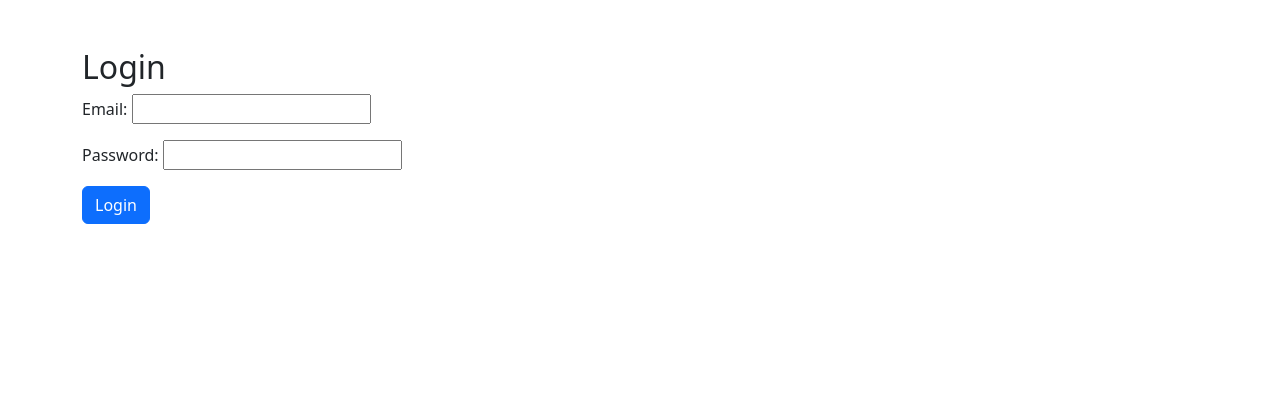
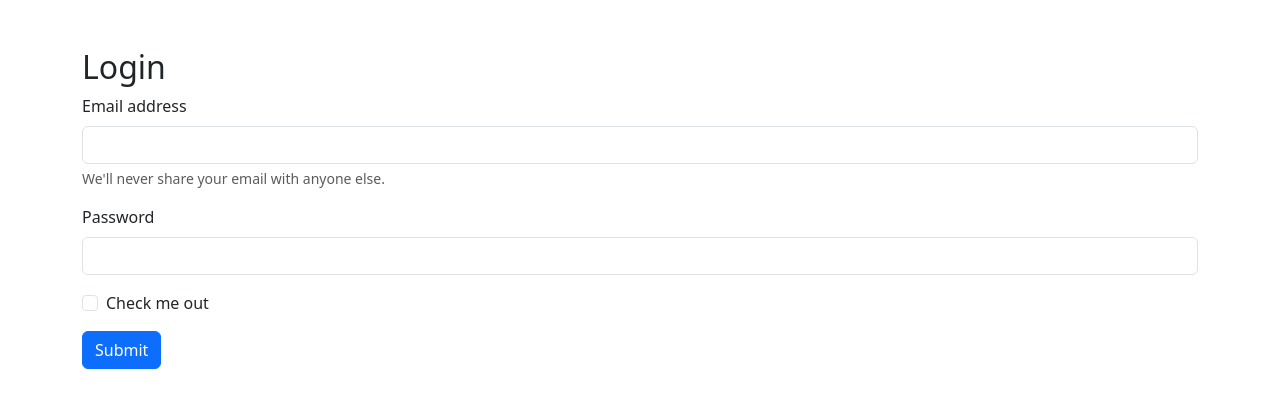
Before and after one commit to TheK001/Ecom, a Django app: template accounts/templates/registration/login.html in a window 1280 px wide. Shown: the top 408 px of the page. Run offline with Django 5.2, Linux system fonts and the light colour scheme; the template is opened without the code that fills it: values that come from a table or form of the project are taken from there, others are empty; parts of the project's set-up code (start-up, migrations or seed data) failed here and were passed over.

Commit message:
login and register templates

```diff
--- a/accounts/api/urls.py
+++ b/accounts/api/urls.py
@@ -4,7 +4,7 @@ from rest_framework_simplejwt.views import TokenRefreshView, TokenObtainPairView
 from .views import RegisterView, LoginView
 urlpatterns = [
     path('users/', UserListView.as_view(), name='user-list'),
-    path('register/', RegisterView.as_view(), name='register'),
-    path('login/', LoginView.as_view(), name='login'),
+    path('register/', RegisterView.as_view(), name='register-api'),
+    path('login/', LoginView.as_view(), name='login-api'),
     path('token/refresh/', TokenRefreshView.as_view(), name='token-refresh'),
 ]
--- a/accounts/templates/registration/login.html
+++ b/accounts/templates/registration/login.html
@@ -6,6 +6,7 @@
 </head>
 <body>
 <div class="container mt-5">
+
   <h2>Login</h2>
 
   {% if messages %}
@@ -16,8 +17,20 @@
 
   <form method="POST">
     {% csrf_token %}
-    {{ form.as_p }}
-    <button type="submit" class="btn btn-primary">Login</button>
+    <div class="mb-3">
+      <label for="exampleInputEmail1" class="form-label">Email address</label>
+      <input type="email" class="form-control" id="exampleInputEmail1" aria-describedby="emailHelp">
+      <div id="emailHelp" class="form-text">We'll never share your email with anyone else.</div>
+    </div>
+    <div class="mb-3">
+      <label for="exampleInputPassword1" class="form-label">Password</label>
+      <input type="password" class="form-control" id="exampleInputPassword1">
+    </div>
+    <div class="mb-3 form-check">
+      <input type="checkbox" class="form-check-input" id="exampleCheck1">
+      <label class="form-check-label" for="exampleCheck1">Check me out</label>
+    </div>
+    <button type="submit" class="btn btn-primary">Submit</button>
   </form>
 
 </div>
```
Also changed, not shown: accounts/views.py (+8 -2 lines).
